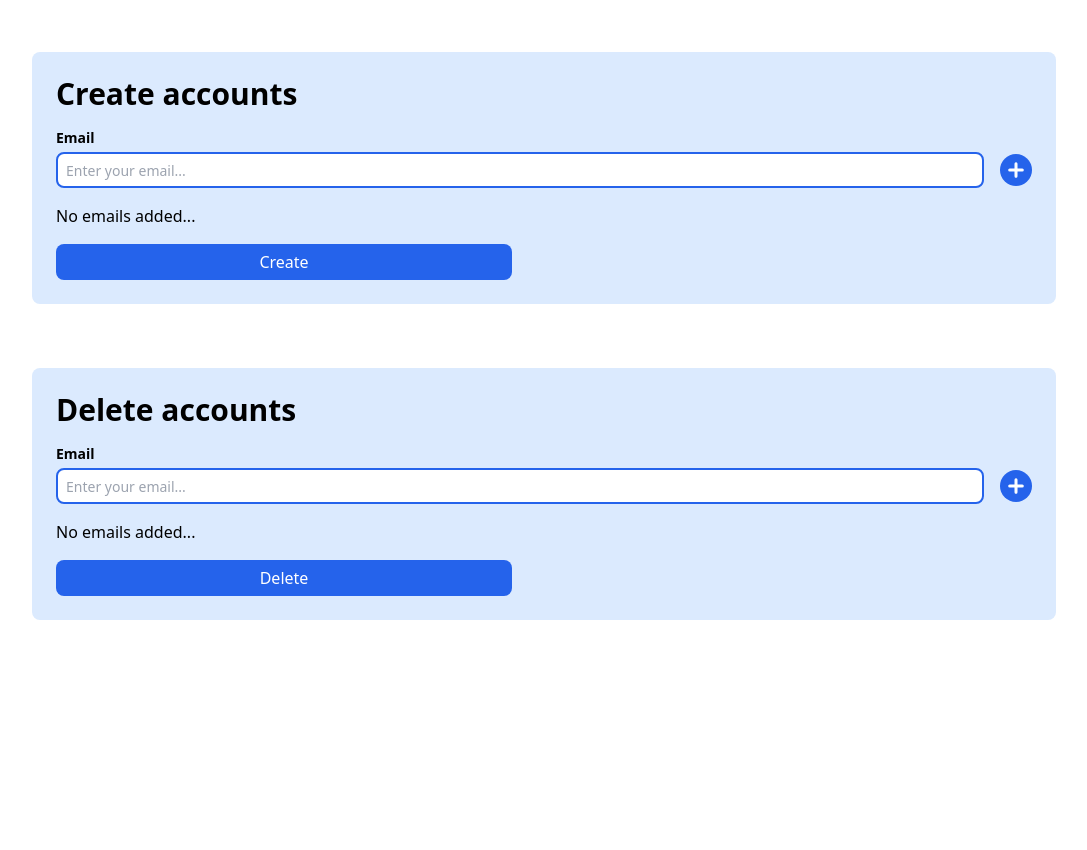
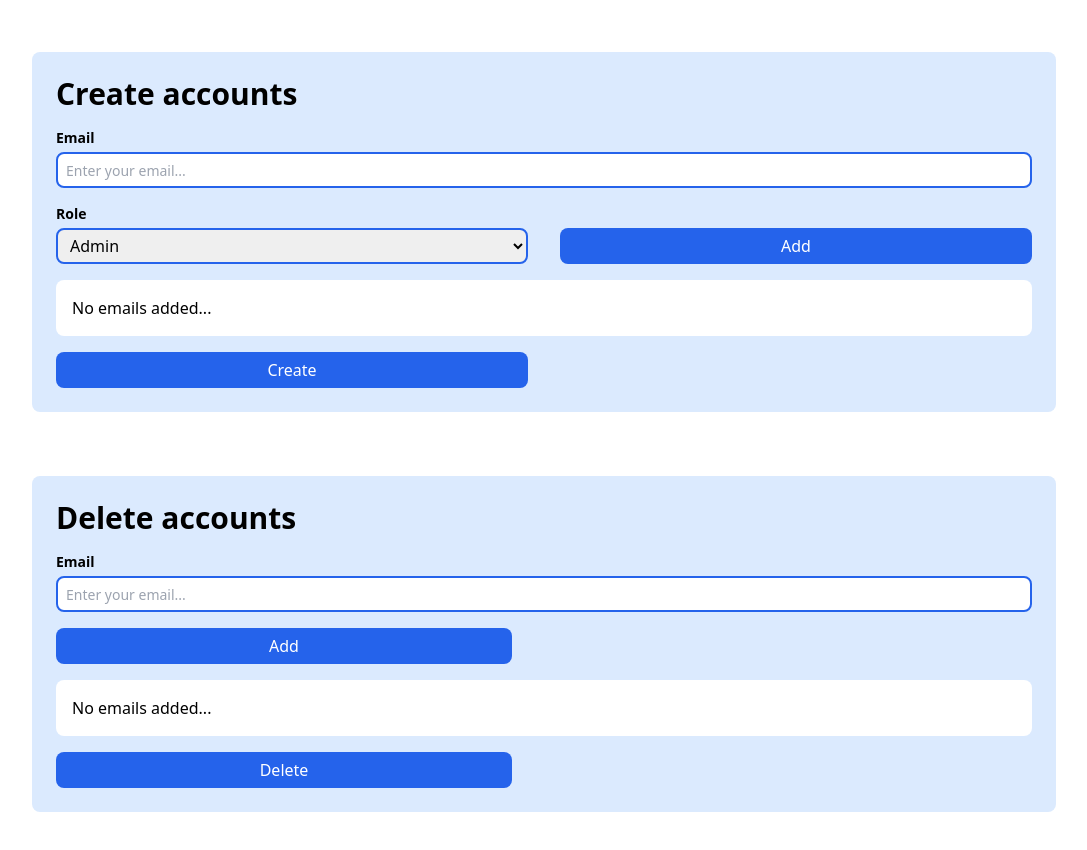
Before and after one commit to Nexa-Team-USV/nexa-fe, a React (Vite) app: page /profile in a window 1280 px wide. Shown: the part 580-1430 px from the top of the page, without its empty margins (96-1183 px from the left). Before the commit the page ends 1264 px from the top, so only its background shows below. Built offline with nearby package versions, Linux system fonts and the light colour scheme.

Commit message:
refactor: some refactoring on create accounts and delete accounts sections

```diff
--- a/src/components/Button.tsx
+++ b/src/components/Button.tsx
@@ -6,9 +6,9 @@ const buttonVariants = cva("disabled:cursor-no-drop", {
   variants: {
     variant: {
       primary:
-        "bg-primary rounded-lg px-2 py-1.5 text-white hover:bg-blue-500 transition-colors disabled:bg-blue-500",
+        "bg-primary rounded-lg px-2 py-1.5 text-white hover:bg-primary-hover transition-colors disabled:bg-primary-disabled",
       secondary:
-        "bg-white rounded-lg px-2 py-1.5 text-primary font-medium transition-colors hover:bg-blue-100 disabled:bg-blue-100",
+        "bg-white rounded-lg px-2 py-1.5 text-primary font-medium transition-colors hover:bg-secondary-hover disabled:bg-secondary-disabled",
       empty: "",
     },
     size: {
--- a/src/components/Input.tsx
+++ b/src/components/Input.tsx
@@ -8,7 +8,7 @@ const inputVariants = cva("outline-none", {
   variants: {
     variant: {
       primary:
-        "border-primary border-2 py-1 px-2 rounded-lg placeholder:text-sm",
+        "border-primary border-2 py-1 px-2 rounded-lg placeholder:text-sm disabled:bg-secondary-disabled",
     },
     size: {
       full: "w-full",
--- /dev/null
+++ b/src/components/Select.tsx
@@ -0,0 +1,52 @@
+import { cva, VariantProps } from "class-variance-authority";
+import { DetailedHTMLProps, SelectHTMLAttributes } from "react";
+import { useFormContext } from "react-hook-form";
+import { twMerge } from "tailwind-merge";
+
+const selectVariants = cva("outline-none", {
+  variants: {
+    variant: {
+      primary:
+        "rounded-lg border-2 border-primary px-2 py-1 placeholder:text-sm disabled:bg-secondary-disabled",
+    },
+  },
+  defaultVariants: {
+    variant: "primary",
+  },
+});
+
+type Option = {
+  value: string;
+  text: string;
+};
+
+type Props = DetailedHTMLProps<
+  SelectHTMLAttributes<HTMLSelectElement>,
+  HTMLSelectElement
+> &
+  VariantProps<typeof selectVariants> & {
+    options: Option[];
+  };
+
+export default function Select({
+  variant,
+  className,
+  options,
+  ...props
+}: Props) {
+  const { register } = useFormContext();
+
+  return (
+    <select
+      {...props}
+      {...register("role")}
+      className={twMerge(selectVariants({ variant, className }))}
+    >
+      {options.map(({ value, text }) => (
+        <option key={value} value={value}>
+          {text}
+        </option>
+      ))}
+    </select>
+  );
+}
--- /dev/null
+++ b/src/features/profile/createAccountsSection/AccountsToCreateList.tsx
@@ -0,0 +1,19 @@
+import { AccountToCreate } from "./CreateAccountsForm";
+
+type Props = {
+  accounts: AccountToCreate[];
+};
+
+export default function AccountsToCreateList({ accounts }: Props) {
+  return (
+    <ul className="rounded-lg bg-white p-4">
+      {accounts.map((account) => (
+        <li key={account.id} className="flex items-center gap-4">
+          <span>{`${account.id}.) `}</span>
+          <span>{account.email}</span>
+          <span>{account.role}</span>
+        </li>
+      ))}
+    </ul>
+  );
+}
--- a/src/features/profile/createAccountsSection/CreateAccountsForm.tsx
+++ b/src/features/profile/createAccountsSection/CreateAccountsForm.tsx
@@ -7,10 +7,29 @@ import Label from "../../../components/Label";
 import Input from "../../../components/Input";
 import Message from "../../../components/Message";
 import Button from "../../../components/Button";
-import { HiMiniPlus } from "react-icons/hi2";
+import Select from "../../../components/Select";
+import AccountsToCreateList from "./AccountsToCreateList";
+
+export type AccountToCreate = { id: number; email: string; role: string };
+
+const options = [
+  {
+    value: "admin",
+    text: "Admin",
+  },
+  {
+    value: "teacher",
+    text: "Teacher",
+  },
+  {
+    value: "student",
+    text: "Student",
+  },
+];
 
 const formSchema = z.object({
   email: z.string().min(2, "Error message example..."),
+  role: z.string(),
 });
 
 export default function CreateAccountsForm() {
@@ -18,68 +37,88 @@ export default function CreateAccountsForm() {
     resolver: zodResolver(formSchema),
     defaultValues: {
       email: "",
+      role: "admin",
     },
   });
-  const [accountsToCreate, setAccountsToCreate] = useState<
-    { id: number; email: string }[]
-  >([]);
+  const [accountsToCreate, setAccountsToCreate] = useState<AccountToCreate[]>(
+    [],
+  );
 
-  const { errors } = methods.formState;
+  const {
+    trigger,
+    getValues,
+    formState: { errors, isValid },
+  } = methods;
+
+  function handleAddEmail() {
+    trigger();
+
+    if (isValid) {
+      setAccountsToCreate((prev) => [
+        ...prev,
+        {
+          id: prev.length + 1,
+          ...getValues(),
+        },
+      ]);
+    }
+  }
 
   const onSubmit: SubmitHandler<z.infer<typeof formSchema>> = (data) => {
     console.log(data);
-    setAccountsToCreate((prev) => [
-      ...prev,
-      { id: prev.length + 1, email: data.email },
-    ]);
   };
 
   return (
     <FormProvider {...methods}>
       <form
         onSubmit={methods.handleSubmit(onSubmit)}
-        className="grid grid-cols-2 gap-x-16 gap-y-4"
+        className="grid grid-cols-2 gap-x-8 gap-y-4"
       >
         <div className="col-span-2 flex flex-col gap-1">
-          <Label htmlFor="email">Email</Label>
-          <div className="flex items-center gap-4">
-            <Input
-              type="text"
-              name="email"
-              id="email"
-              placeholder="Enter your email..."
-            />
-            <Button
-              type="submit"
-              variant="empty"
-              className="rounded-full bg-primary p-1"
-            >
-              <HiMiniPlus className="stroke-1 text-2xl text-white" />
-            </Button>
-          </div>
+          <Label htmlFor="emailToCreate">Email</Label>
+          <Input
+            type="text"
+            name="email"
+            id="emailToCreate"
+            placeholder="Enter your email..."
+          />
           {errors.email && (
             <Message variant="error">{errors.email?.message}</Message>
           )}
         </div>
 
-        {accountsToCreate.length ? (
-          <ul className="col-span-2 row-start-2 rounded-lg bg-white p-4">
-            {accountsToCreate.map((account) => (
-              <li key={account.id}>
-                <span>{`${account.id}.) `}</span>
-                {account.email}
-              </li>
-            ))}
-          </ul>
-        ) : (
-          <p className="col-span-2 row-start-2">No emails added...</p>
-        )}
+        <div className="row-start-2 flex flex-col gap-1">
+          <Label htmlFor="role">Role</Label>
+          <Select
+            id="role"
+            name="role"
+            defaultValue="admin"
+            options={options}
+          />
+        </div>
 
         <Button
           type="submit"
-          onClick={(e) => e.preventDefault()}
-          className="col-start-1 row-start-3"
+          onClick={(e) => {
+            e.preventDefault();
+            handleAddEmail();
+          }}
+          className="self-end"
         >
+          Add
+        </Button>
+
+        {accountsToCreate.length ? (
+          <div className="col-span-2 row-start-3">
+            <AccountsToCreateList accounts={accountsToCreate} />
+          </div>
+        ) : (
+          <p className="col-span-2 row-start-3 rounded-lg bg-white p-4">
+            No emails added...
+          </p>
+        )}
+
+        <Button type="submit" className="row-start-4">
           Create
         </Button>
       </form>
--- /dev/null
+++ b/src/features/profile/deleteAccountsSection/AccountsToDeleteList.tsx
@@ -0,0 +1,18 @@
+import { AccountToDelete } from "./DeleteAccountsForm";
+
+type Props = {
+  accounts: AccountToDelete[];
+};
+
+export default function AccountsToDeleteList({ accounts }: Props) {
+  return (
+    <ul className="rounded-lg bg-white p-4">
+      {accounts.map((account) => (
+        <li key={account.id} className="flex items-center gap-4">
+          <span>{`${account.id}.) `}</span>
+          <span>{account.email}</span>
+        </li>
+      ))}
+    </ul>
+  );
+}
--- a/src/features/profile/deleteAccountsSection/DeleteAccountsForm.tsx
+++ b/src/features/profile/deleteAccountsSection/DeleteAccountsForm.tsx
@@ -7,7 +7,9 @@ import Label from "../../../components/Label";
 import Input from "../../../components/Input";
 import Message from "../../../components/Message";
 import Button from "../../../components/Button";
-import { HiMiniPlus } from "react-icons/hi2";
+import AccountsToDeleteList from "./AccountsToDeleteList";
+
+export type AccountToDelete = { id: number; email: string };
 
 const formSchema = z.object({
   email: z.string().min(2, "Error message example..."),
@@ -20,18 +22,32 @@ export default function DeleteAccountsForm() {
       email: "",
     },
   });
-  const [accountsToDelete, setAccountsToDelete] = useState<
-    { id: number; email: string }[]
-  >([]);
+  const [accountsToDelete, setAccountsToDelete] = useState<AccountToDelete[]>(
+    [],
+  );
 
-  const { errors } = methods.formState;
+  const {
+    trigger,
+    getValues,
+    formState: { errors, isValid },
+  } = methods;
+
+  function handleAddEmail() {
+    trigger();
+
+    if (isValid) {
+      setAccountsToDelete((prev) => [
+        ...prev,
+        {
+          id: prev.length + 1,
+          ...getValues(),
+        },
+      ]);
+    }
+  }
 
   const onSubmit: SubmitHandler<z.infer<typeof formSchema>> = (data) => {
     console.log(data);
-    setAccountsToDelete((prev) => [
-      ...prev,
-      { id: prev.length + 1, email: data.email },
-    ]);
   };
 
   return (
@@ -41,45 +57,40 @@ export default function DeleteAccountsForm() {
         className="grid grid-cols-2 gap-x-16 gap-y-4"
       >
         <div className="col-span-2 flex flex-col gap-1">
-          <Label htmlFor="email">Email</Label>
-          <div className="flex items-center gap-4">
-            <Input
-              type="text"
-              name="email"
-              id="email"
-              placeholder="Enter your email..."
-            />
-            <Button
-              type="submit"
-              variant="empty"
-              className="rounded-full bg-primary p-1"
-            >
-              <HiMiniPlus className="stroke-1 text-2xl text-white" />
-            </Button>
-          </div>
+          <Label htmlFor="emailToDelete">Email</Label>
+          <Input
+            type="text"
+            name="email"
+            id="emailToDelete"
+            placeholder="Enter your email..."
+          />
           {errors.email && (
             <Message variant="error">{errors.email?.message}</Message>
           )}
         </div>
 
+        <Button
+          type="submit"
+          onClick={(e) => {
+            e.preventDefault();
+            handleAddEmail();
+          }}
+          className="row-start-2"
+        >
+          Add
+        </Button>
+
         {accountsToDelete.length ? (
-          <ul className="col-span-2 row-start-2 rounded-lg bg-white p-4">
-            {accountsToDelete.map((account) => (
-              <li key={account.id}>
-                <span>{`${account.id}.) `}</span>
-                {account.email}
-              </li>
-            ))}
-          </ul>
+          <div className="col-span-2 row-start-3">
+            <AccountsToDeleteList accounts={accountsToDelete} />
+          </div>
         ) : (
-          <p className="col-span-2 row-start-2">No emails added...</p>
+          <p className="col-span-2 row-start-3 rounded-lg bg-white p-4">
+            No emails added...
+          </p>
         )}
 
-        <Button
-          type="submit"
-          onClick={(e) => e.preventDefault()}
-          className="col-start-1 row-start-3"
-        >
+        <Button type="submit" className="row-start-4">
           Delete
         </Button>
       </form>
--- a/tailwind.config.js
+++ b/tailwind.config.js
@@ -4,56 +4,13 @@ module.exports = {
   content: ["./index.html", "./src/**/*.{ts,tsx,js,jsx}"],
   theme: {
     extend: {
-      // borderRadius: {
-      //   lg: "var(--radius)",
-      //   md: "calc(var(--radius) - 2px)",
-      //   sm: "calc(var(--radius) - 4px)",
-      // },
-      // colors: {
-      //   background: "hsl(var(--background))",
-      //   foreground: "hsl(var(--foreground))",
-      //   card: {
-      //     DEFAULT: "hsl(var(--card))",
-      //     foreground: "hsl(var(--card-foreground))",
-      //   },
-      //   popover: {
-      //     DEFAULT: "hsl(var(--popover))",
-      //     foreground: "hsl(var(--popover-foreground))",
-      //   },
-      //   primary: {
-      //     DEFAULT: "hsl(var(--primary))",
-      //     foreground: "hsl(var(--primary-foreground))",
-      //   },
-      //   secondary: {
-      //     DEFAULT: "hsl(var(--secondary))",
-      //     foreground: "hsl(var(--secondary-foreground))",
-      //   },
-      //   muted: {
-      //     DEFAULT: "hsl(var(--muted))",
-      //     foreground: "hsl(var(--muted-foreground))",
-      //   },
-      //   accent: {
-      //     DEFAULT: "hsl(var(--accent))",
-      //     foreground: "hsl(var(--accent-foreground))",
-      //   },
-      //   destructive: {
-      //     DEFAULT: "hsl(var(--destructive))",
-      //     foreground: "hsl(var(--destructive-foreground))",
-      //   },
-      //   border: "hsl(var(--border))",
-      //   input: "hsl(var(--input))",
-      //   ring: "hsl(var(--ring))",
-      //   chart: {
-      //     1: "hsl(var(--chart-1))",
-      //     2: "hsl(var(--chart-2))",
-      //     3: "hsl(var(--chart-3))",
-      //     4: "hsl(var(--chart-4))",
-      //     5: "hsl(var(--chart-5))",
-      //   },
-      // },
       colors: {
         primary: "#2563eb",
+        "primary-hover": "#3b82f6",
+        "primary-disabled": "#3b82f6",
         secondary: "#dbeafe",
+        "secondary-hover": "#eff6ff",
+        "secondary-disabled": "#eff6ff",
       },
       screens: {
         xsm: "425px",
```
